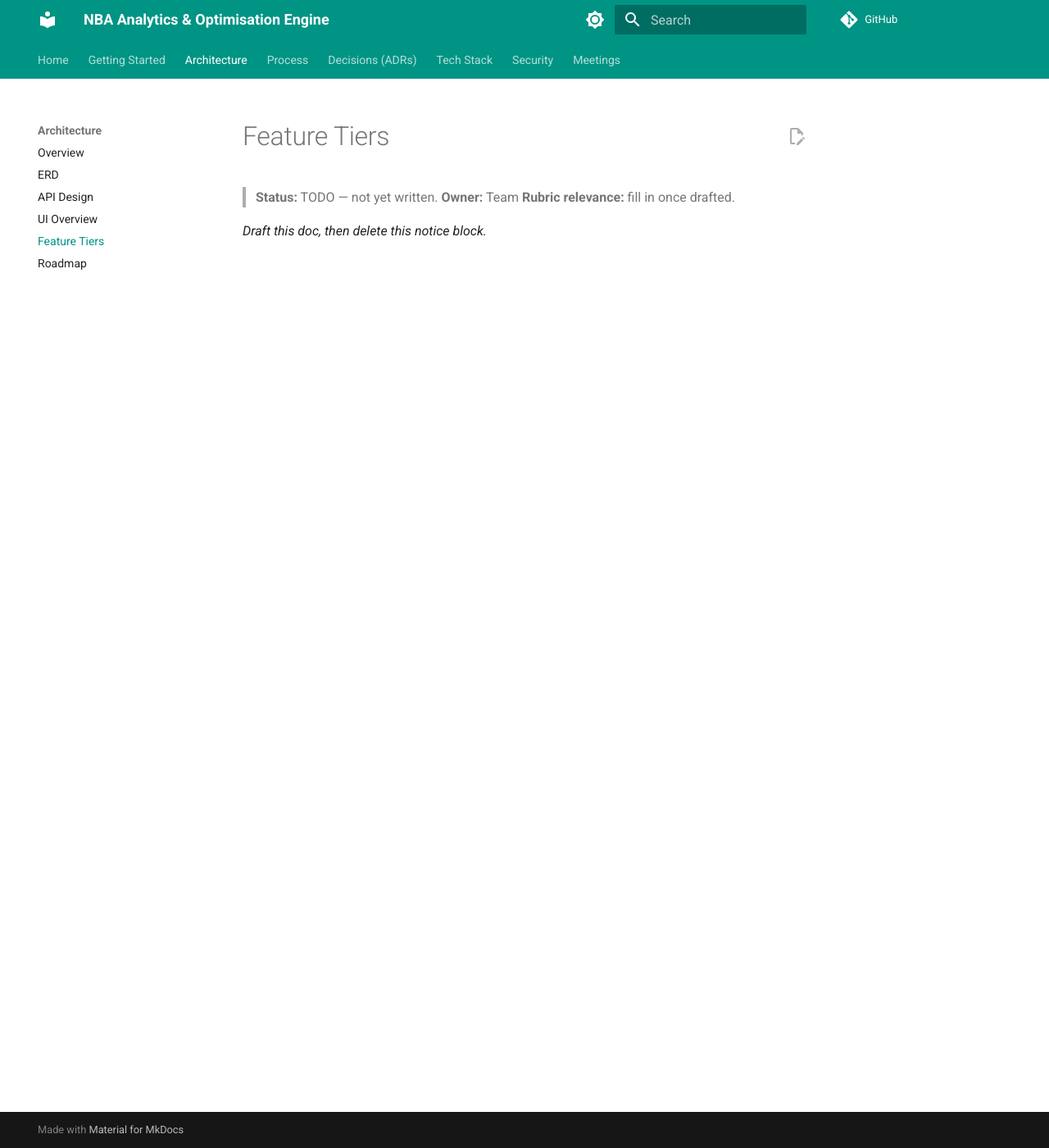
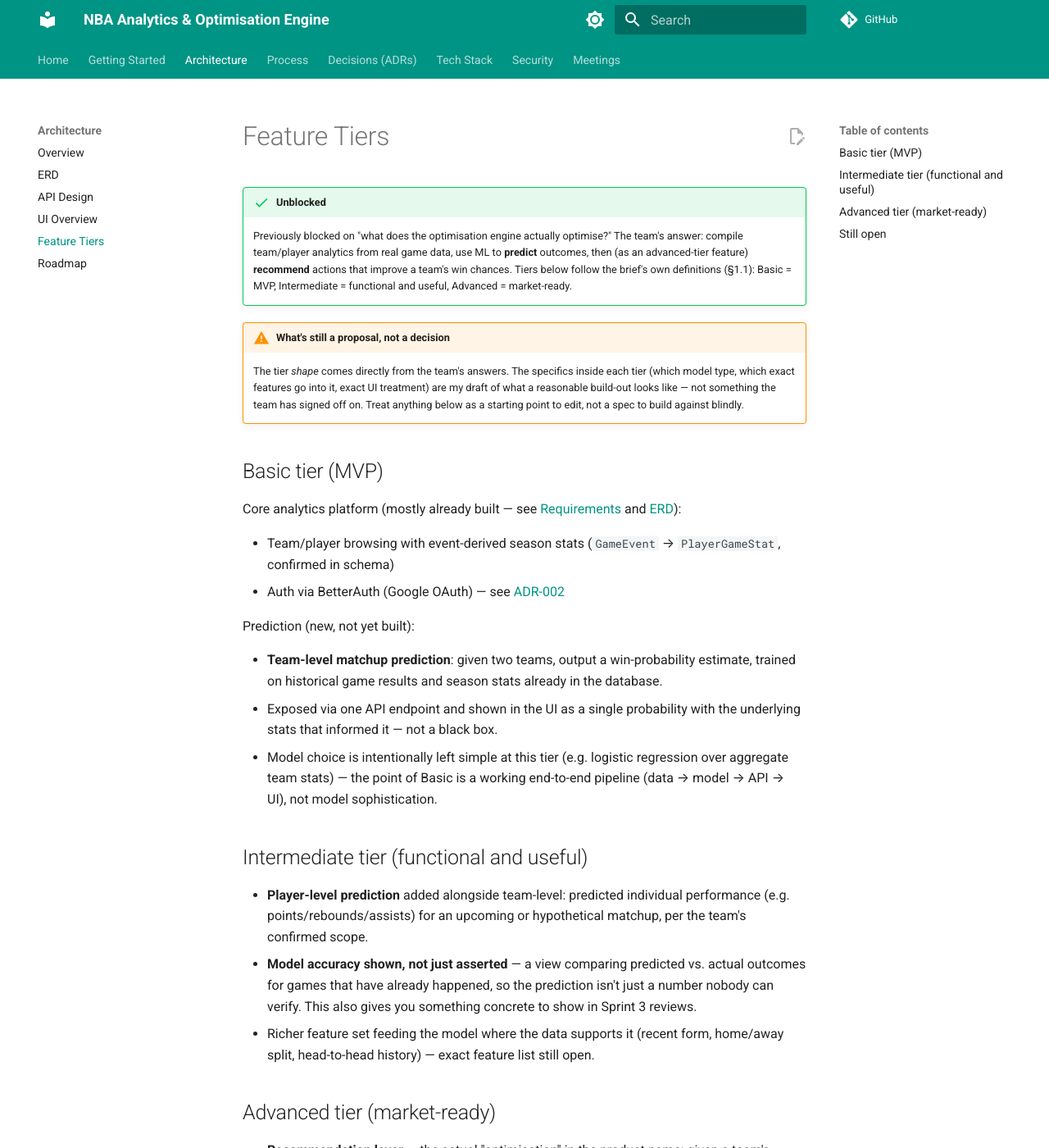
Before and after one commit to Sports-Analytics-Innovation-Platform/Innovation-Documentation-Website, an MkDocs documentation site: the page built from docs/design/feature-tiers.md, in a window 1280 px wide and 1400 px high. Shown: the whole window at 82% size. Built offline with MkDocs 1.6.1 and Material for MkDocs 9.7.7, drawn with Linux system fonts in a browser that asks for light colours; comment, search, counter and statistics services are not loaded; some of the changed text lies outside the part shown.

Commit message:
docs: draft feature tiers from confirmed optimisation scope
Assisted-by: Claude-Web[Claude Sonnet 5]

```diff
--- a/docs/design/feature-tiers.md
+++ b/docs/design/feature-tiers.md
@@ -1,7 +1,42 @@
 # Feature Tiers
 
-> **Status:** TODO — not yet written.
-> **Owner:** Team
-> **Rubric relevance:** fill in once drafted.
+!!! success "Unblocked"
+    Previously blocked on "what does the optimisation engine actually optimise?" The team's answer: compile team/player analytics from real game data, use ML to **predict** outcomes, then (as an advanced-tier feature) **recommend** actions that improve a team's win chances. Tiers below follow the brief's own definitions (§1.1): Basic = MVP, Intermediate = functional and useful, Advanced = market-ready.
 
-_Draft this doc, then delete this notice block._
+!!! warning "What's still a proposal, not a decision"
+    The tier *shape* comes directly from the team's answers. The specifics inside each tier (which model type, which exact features go into it, exact UI treatment) are my draft of what a reasonable build-out looks like — not something the team has signed off on. Treat anything below as a starting point to edit, not a spec to build against blindly.
+
+## Basic tier (MVP)
+
+Core analytics platform (mostly already built — see [Requirements](../requirements.md) and [ERD](erd.md)):
+
+- Team/player browsing with event-derived season stats (`GameEvent` → `PlayerGameStat`, confirmed in schema)
+- Auth via BetterAuth (Google OAuth) — see [ADR-002](../decisions/adr-002-auth.md)
+
+Prediction (new, not yet built):
+
+- **Team-level matchup prediction**: given two teams, output a win-probability estimate, trained on historical game results and season stats already in the database.
+- Exposed via one API endpoint and shown in the UI as a single probability with the underlying stats that informed it — not a black box.
+- Model choice is intentionally left simple at this tier (e.g. logistic regression over aggregate team stats) — the point of Basic is a working end-to-end pipeline (data → model → API → UI), not model sophistication.
+
+## Intermediate tier (functional and useful)
+
+- **Player-level prediction** added alongside team-level: predicted individual performance (e.g. points/rebounds/assists) for an upcoming or hypothetical matchup, per the team's confirmed scope.
+- **Model accuracy shown, not just asserted** — a view comparing predicted vs. actual outcomes for games that have already happened, so the prediction isn't just a number nobody can verify. This also gives you something concrete to show in Sprint 3 reviews.
+- Richer feature set feeding the model where the data supports it (recent form, home/away split, head-to-head history) — exact feature list still open.
+
+## Advanced tier (market-ready)
+
+- **Recommendation layer** — the actual "optimisation" in the product name: given a team's current roster/available lineup options, recommend the lineup or rotation that maximises predicted win probability. This is a materially different problem from prediction (search/decision over options vs. estimating one fixed outcome) — budget for it accordingly.
+- Possibly a "what-if" simulator: user picks a hypothetical lineup change, sees the predicted effect.
+- Model comparison/versioning if time allows.
+
+## Still open
+
+- Exact model/algorithm choices at each tier
+- Exact feature set feeding the prediction model
+- Whether the recommendation layer (advanced tier) is in-scope for this semester at all, or explicitly a stretch goal — see [Roadmap](roadmap.md) for how this maps to sprint dates, including the client's own guidance on ML timing.
+
+---
+
+*AI Declaration: The preceding document was generated with the assistance of the following: Claude-Web[Claude Sonnet 5]*
```
